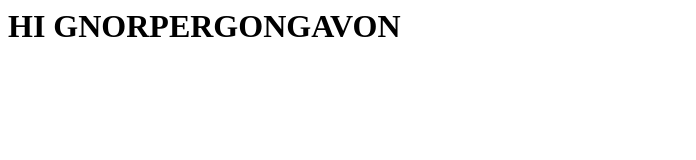
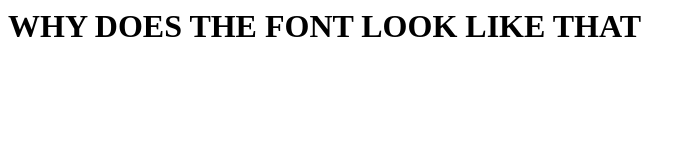
Before and after one commit to JengaRale/MBTITestMakerGLAGLAGLA, a plain HTML site: page index.html in a window 1280 px wide. Shown: the whole page, without its empty margins (0-696 px from the left). Drawn offline with Linux system fonts and the light colour scheme.

Commit message:
LAKDSLAKDLSA

```diff
--- a/index.html
+++ b/index.html
@@ -3,6 +3,6 @@
 
     </head>
     <body>
-        <h1>HI GNORPERGONGAVON</h1>
+        <h1>WHY DOES THE FONT LOOK LIKE THAT</h1>
     </body>
 </html>
```
